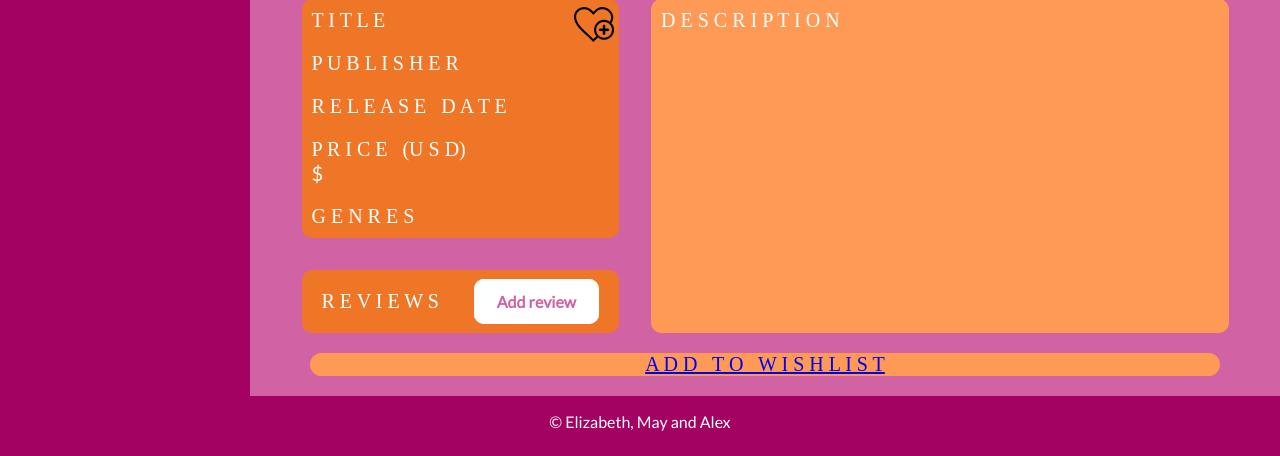
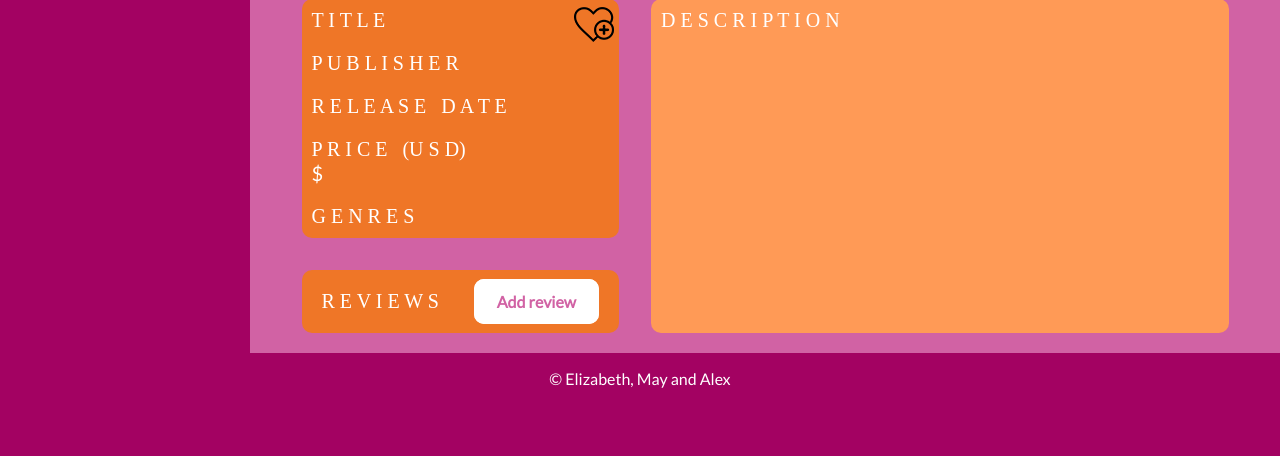
Before and after one commit to dis-may/game-library, a Flask app: template games/templates/gameDescription.html in a window 1280 px wide. Shown: the part 699-1155 px from the top of the page. After the commit the page ends 1087 px from the top, so only its background shows below. Run offline with Flask 2, Linux system fonts and the light colour scheme; the template is opened without the code that fills it, so the values that code supplies are empty; some web fonts are replaced.

Commit message:
deleted the add wishlist at the bottom of game description as it was no longer needed

```diff
--- a/games/templates/gameDescription.html
+++ b/games/templates/gameDescription.html
@@ -51,10 +51,5 @@
             </div>
         </div>
     </div>
-        <div class="wishlist-text">
-            <div class="wishlist_box">
-                <a href="/wishlist"><p class="headings">A D D &nbsp T O &nbsp W I S H L I S T</p></a>
-            </div>
-        </div>
 </div>
 {% endblock %}
```
